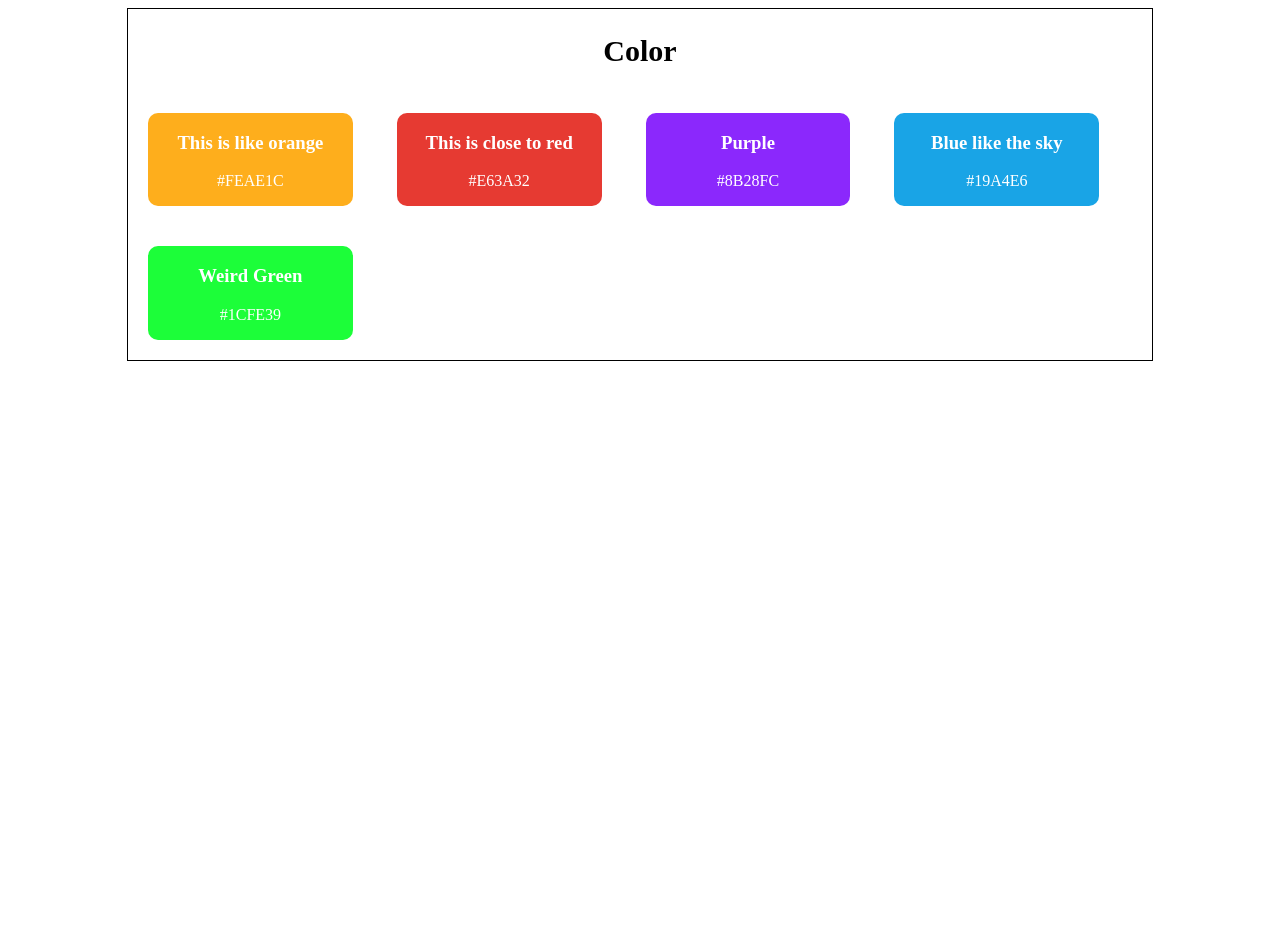
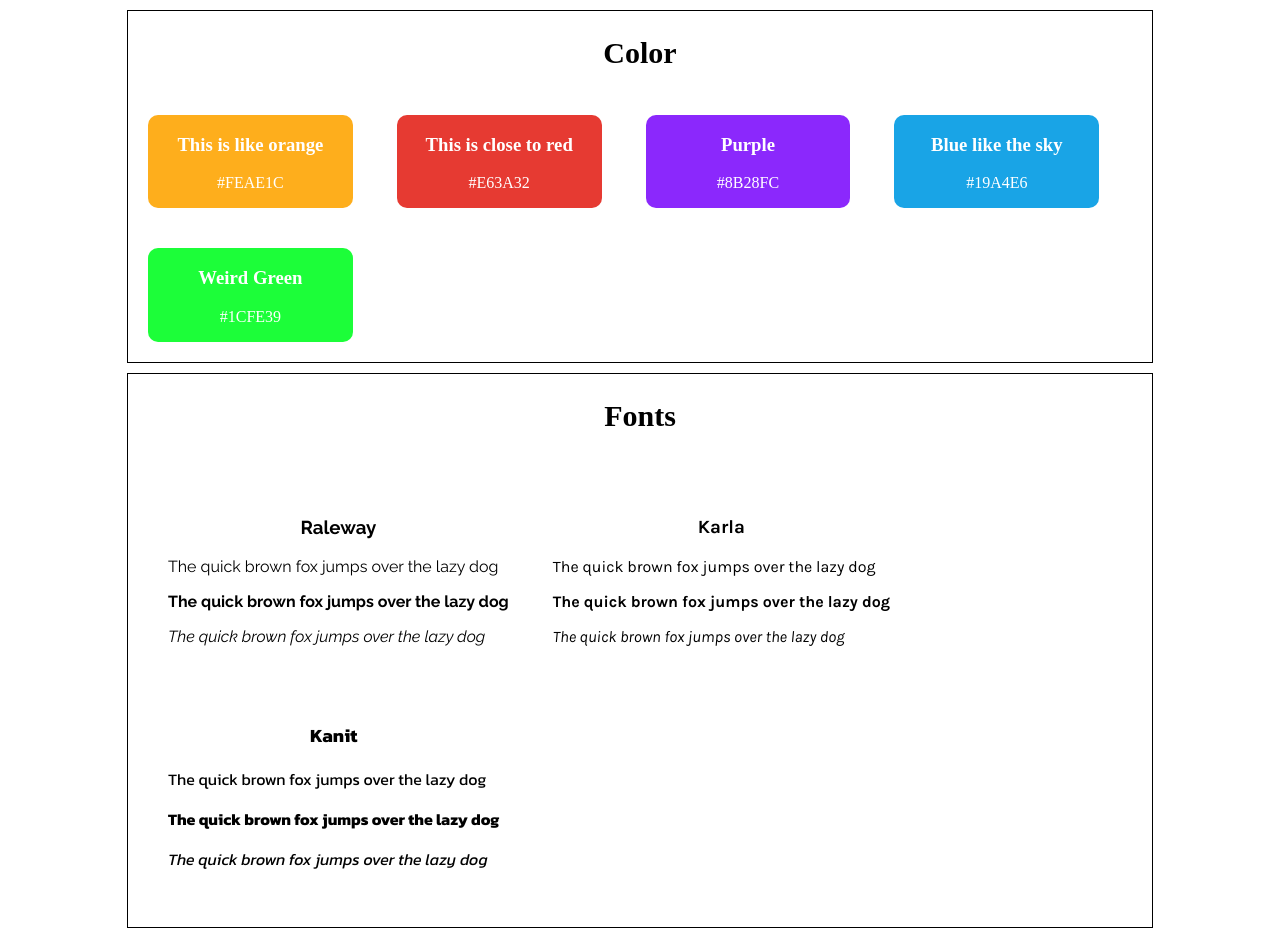
Before and after one commit to juanjo44/CodeAcademy-Courses, a plain HTML site: page learnHtml/starting/index.html in a window 1280 px wide. Before the commit the page ends 800 px from the top, so only its background shows below. Drawn offline with Linux system fonts and the light colour scheme.

Commit message:
starting- fonts part

```diff
--- a/learnHtml/starting/index.html
+++ b/learnHtml/starting/index.html
@@ -6,38 +6,62 @@
     <meta name="viewport" content="width=device-width, initial-scale=1.0">
     <title>Design System</title>
     <link rel="stylesheet" href="./styles.css"/>
+
+    <link rel="preconnect" href="https://fonts.googleapis.com">
+    <link rel="preconnect" href="https://fonts.gstatic.com" crossorigin>
+    <link href="https://fonts.googleapis.com/css2?family=Kanit:ital,wght@0,400;0,700;1,400&family=Karla:ital,wght@0,400;0,700;1,400&family=Raleway:ital,wght@0,400;0,700;1,400&display=swap" rel="stylesheet">
 </head>
 <body>
-    <div class="color-container">
+    <div class="container">
         <h2>Color</h2>
         <div class="allColor" id="firstColor">
             <h3 class="colorName">This is like orange</h3>
             <p class="hexaColor">#FEAE1C</p>
-            <p class="description"></p>
         </div>
 
         <div class="allColor" id="secondColor">
             <h3 class="colorName">This is close to red</h3>
             <p class="hexaColor">#E63A32</p>
-            <p class="description"></p>
         </div>
 
         <div class="allColor" id="thirdColor">
             <h3 class="colorName">Purple</h3>
             <p class="hexaColor">#8B28FC</p>
-            <p class="description"></p>
         </div>
 
         <div class="allColor" id="fourthColor">
             <h3 class="colorName">Blue like the sky</h3>
             <p class="hexaColor">#19A4E6</p>
-            <p class="description"></p>
         </div>
 
         <div class="allColor" id="fifthColor">
             <h3 class="colorName">Weird Green</h3>
             <p class="hexaColor">#1CFE39</p>
-            <p class="description"></p>
+        </div>
+    </div>
+
+    <div class="container">
+        <h2>Fonts</h2>
+        <div class="allFonts">
+            <div class="allFonts" id="raleway">
+            <h3 class="fontName">Raleway</h3>
+            <p>The quick brown fox jumps over the lazy dog</p>
+            <p class="bold-text">The quick brown fox jumps over the lazy dog</p>
+            <p class="italic-text">The quick brown fox jumps over the lazy dog</p>
+        </div>
+
+        <div class="allFonts" id="karla">
+            <h3 class="fontName">Karla</h3>
+            <p>The quick brown fox jumps over the lazy dog</p>
+            <p class="bold-text">The quick brown fox jumps over the lazy dog</p>
+            <p class="italic-text">The quick brown fox jumps over the lazy dog</p>
+        </div>
+
+        <div class="allFonts" id="kanit">
+            <h3 class="fontName">Kanit</h3>
+            <p>The quick brown fox jumps over the lazy dog</p>
+            <p class="bold-text">The quick brown fox jumps over the lazy dog</p>
+            <p class="italic-text">The quick brown fox jumps over the lazy dog</p>
         </div>
     </div>
 </body>
--- a/learnHtml/starting/styles.css
+++ b/learnHtml/starting/styles.css
@@ -1,10 +1,10 @@
-.color-container{
+.container{
     border: 1px solid black;
     width: 80vw;
-    margin: 0 auto;
+    margin: 10px auto;
 }
 
-.color-container h2{
+.container h2{
     font-size: 30px;
     text-align: center;
 }
@@ -72,3 +72,31 @@
     background-color: white;
     border: 1px solid #1CFE39;
 }
+
+.allFonts{
+    display: inline-block;
+    margin: 20px;
+}
+
+.allFonts h3{
+    text-align: center;
+}
+
+#raleway{
+    font-family: 'Raleway', sans-serif;
+}
+#karla{
+    font-family: 'Karla', sans-serif;
+}
+
+#kanit{
+    font-family: 'Kanit', sans-serif;
+}
+
+.bold-text{
+    font-weight: bold;
+}
+
+.italic-text{
+    font-style: italic;
+}
```
